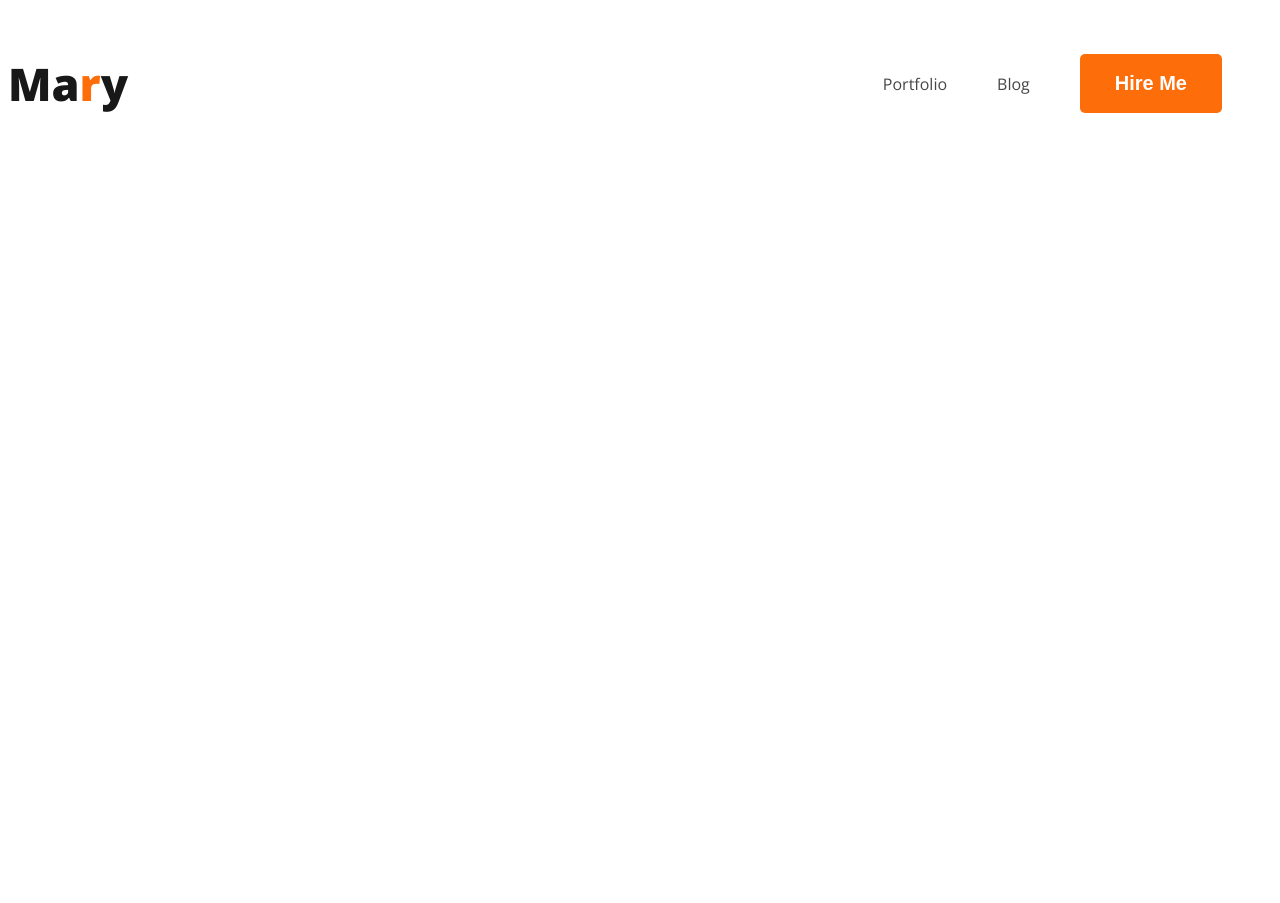
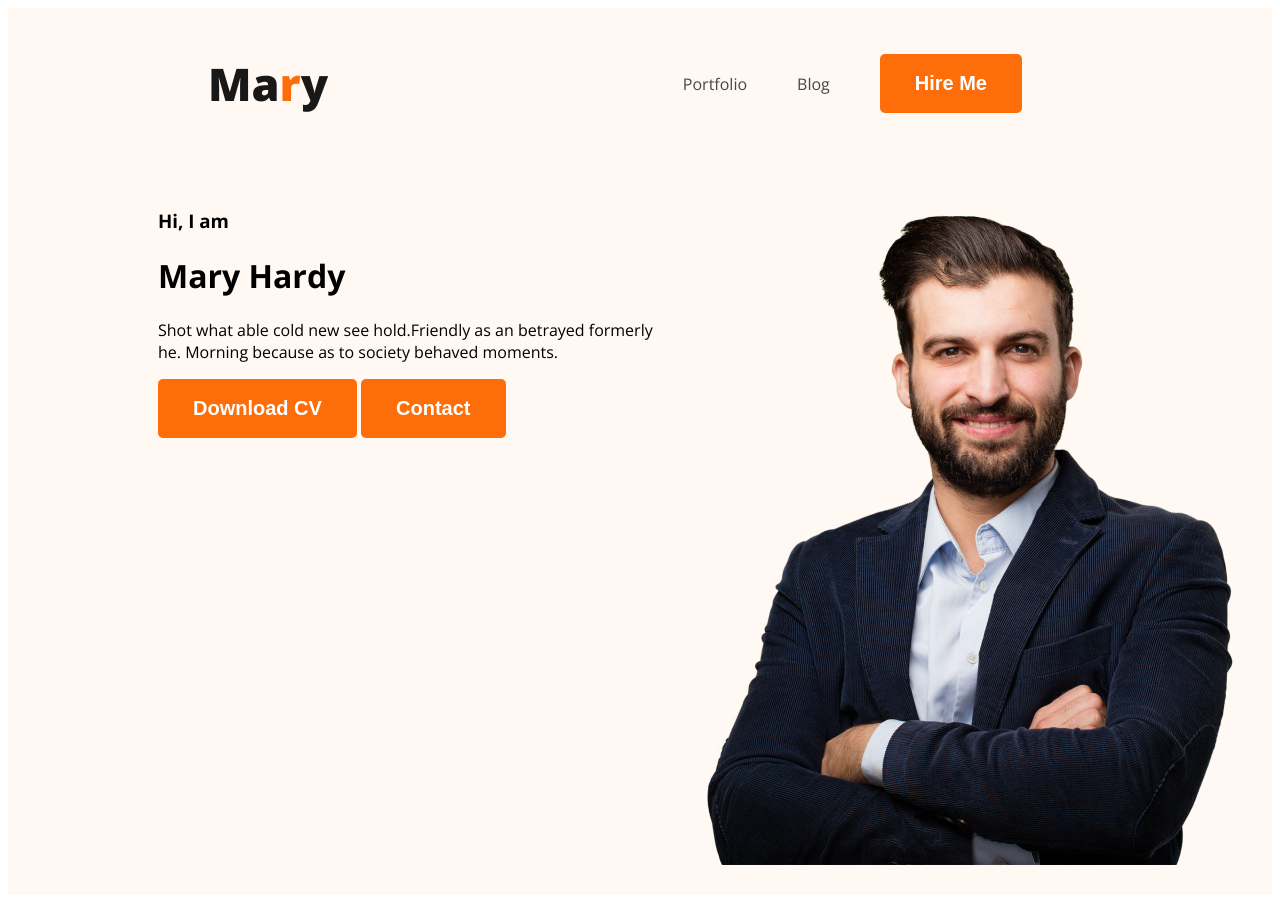
Before and after one commit to Inzamam54/developer-portfolio, a plain HTML site: page index.html in a window 1280 px wide. Before the commit the page ends 800 px from the top, so only its background shows below. Drawn offline with nearby package versions, Linux system fonts and the light colour scheme.

Commit message:
added background

```diff
--- a/index.html
+++ b/index.html
@@ -13,7 +13,7 @@
     <link rel="stylesheet" href="styles/portfolio.css" />
   </head>
   <body>
-    <header>
+    <header class="header">
       <nav>
         <h3 class="nav-title">Ma<span class="text-primary">r</span>y</h3>
         <ul>
@@ -22,6 +22,20 @@
           <li><button class="btn-primary">Hire Me</button></li>
         </ul>
       </nav>
+
+      <div class="banner">
+        <div>
+          <h3 class="banner-greeting">Hi, I am</h3>
+          <h1 class="banner-title">Mary Hardy</h1>
+          <p>
+            Shot what able cold new see hold.Friendly as an betrayed formerly he. Morning because as to society behaved moments.
+          </p>
+          <button class="btn-primary">Download CV</button>
+          <button class="btn-primary">Contact</button>
+        </div>
+
+        <img class="profile-pic" src="images/hardy.png" alt="">
+      </div>
     </header>
     <main></main>
     <footer></footer>
--- a/styles/portfolio.css
+++ b/styles/portfolio.css
@@ -2,6 +2,7 @@ nav {
   display: flex;
   justify-content: space-between;
   align-items: center;
+  margin: 0px 200px;
 }
 
 body {
@@ -41,3 +42,14 @@ li a {
   line-height: normal;
   padding: 18px 35px;
 }
+
+.header {
+  background: #fff8f3;
+}
+.banner {
+  padding: 30px 30px 30px 150px;
+  display: flex;
+}
+.profile-pic {
+  width: 584px;
+}
```
